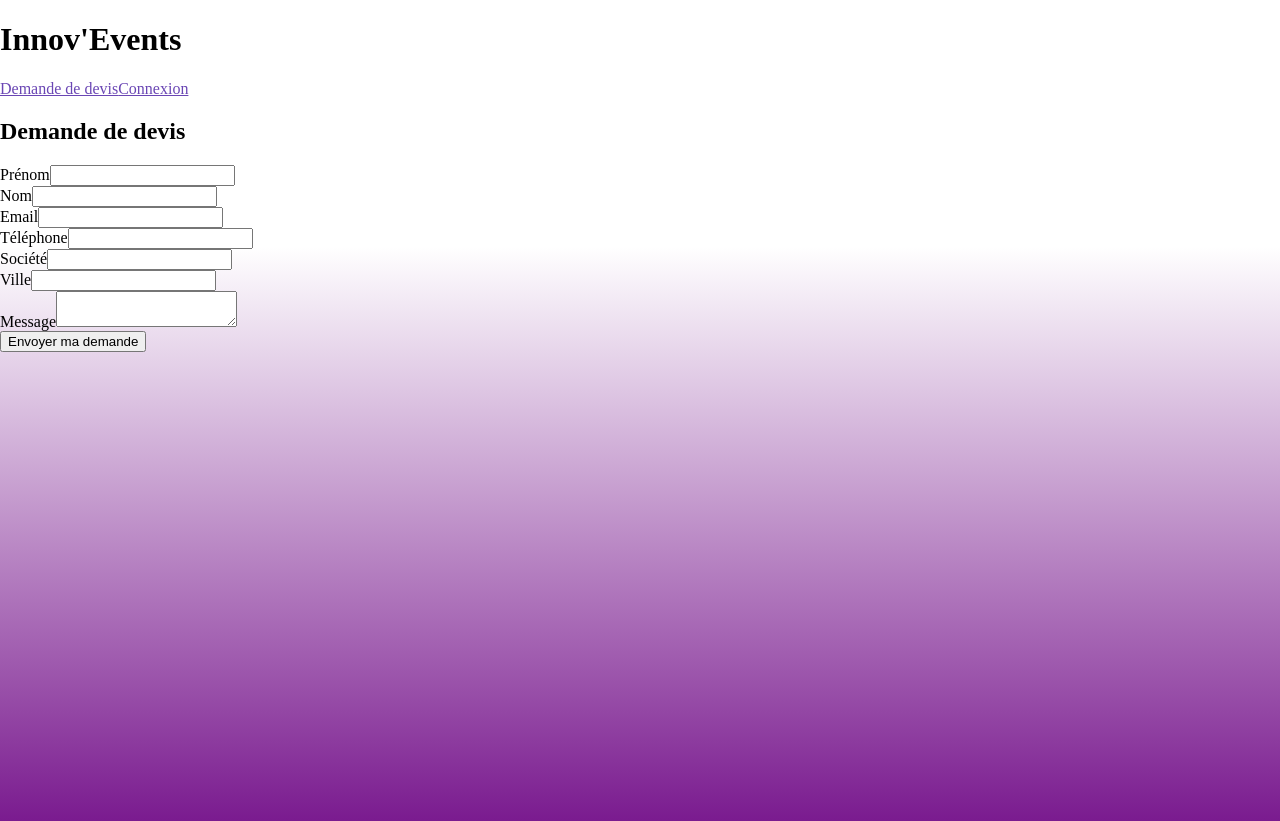
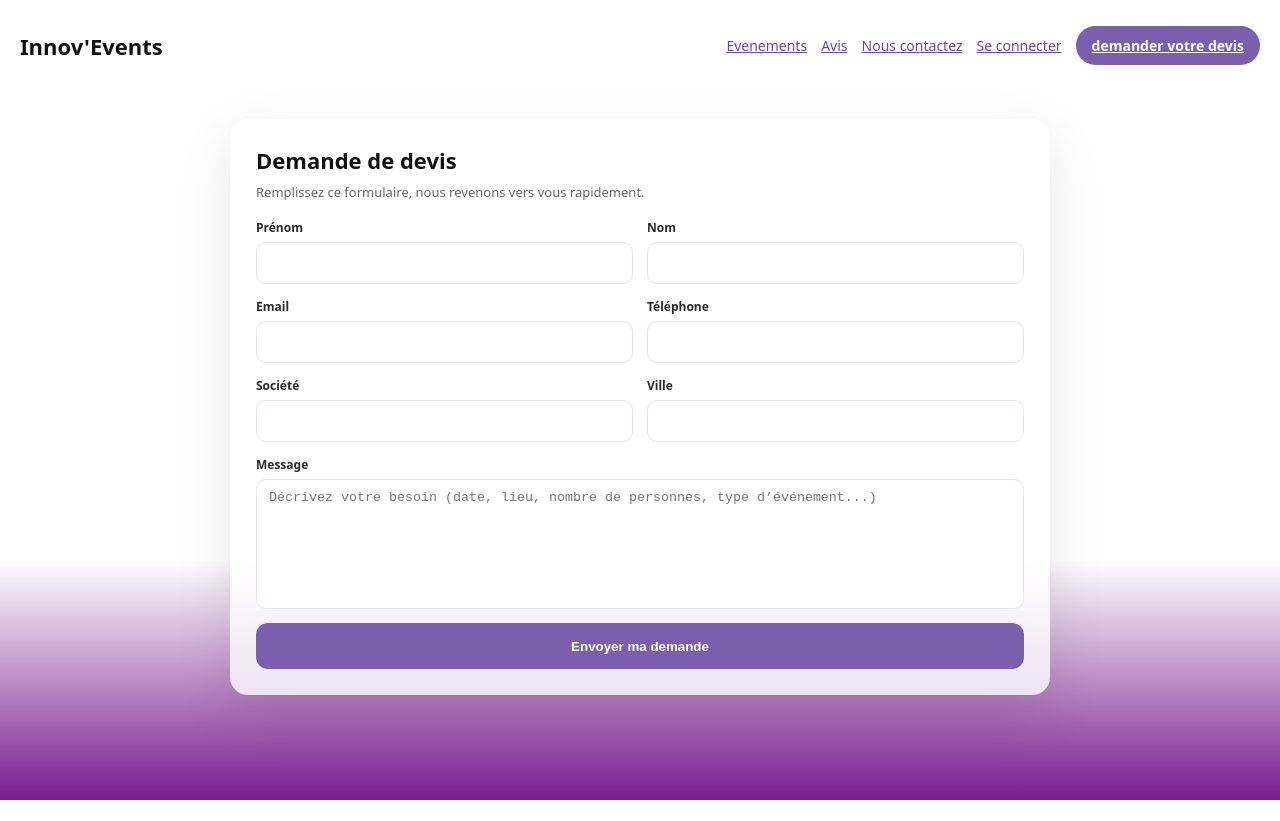
Before and after one commit to phiho1983/innovevents, a React (Vite) app: page /demande-de-devis in a window 1280 px wide. After the commit the page ends 800 px from the top, so only its background shows below. Built offline with nearby package versions, Linux system fonts and the light colour scheme; no server answers.

Commit message:
front login+signin+devis 15/02

```diff
--- a/src/App.jsx
+++ b/src/App.jsx
@@ -2,6 +2,7 @@ import { Routes, Route, Navigate } from "react-router-dom";
 import HomePage from "./pages/HomePage";
 import QuoteRequestPage from "./pages/QuoteRequestPage";
 import LoginPage from "./pages/LoginPage";
+import SignupPage from "./pages/SignupPage";
 
 export default function App() {
   return (
@@ -9,6 +10,8 @@ export default function App() {
       <Route path="/" element={<HomePage />} />
       <Route path="/demande-de-devis" element={<QuoteRequestPage />} />
       <Route path="/login" element={<LoginPage />} />
+      <Route path="/signup" element={<SignupPage />} />
+
       <Route path="*" element={<Navigate to="/" replace />} />
     </Routes>
   );
--- a/src/components/Navbar.jsx
+++ b/src/components/Navbar.jsx
@@ -3,18 +3,23 @@ import { Link } from "react-router-dom";
 export default function Navbar() {
   return (
     <header className="navbar">
-      <div className="brand">Innov&apos;Events</div>
+      <div className="container navbarInner">
+        {/* Recharge la page et revient à Home */}
+        <a href="/" className="brandBtn">Innov&apos;Events</a>
 
         <nav className="navlinks">
-        <a href="#events" className="underline">Evenements</a>
-        <a href="#avis" className="underline">Avis</a>
-        <a href="#contact" className="underline">Nous contactez</a>
+          {/* IMPORTANT: depuis /login ou /signup, #events tout seul ne marche pas -> /#events */}
+          <a href="/#events" className="underline">Evenements</a>
+          <a href="/#avis" className="underline">Avis</a>
+          <a href="/#contact" className="underline">Nous contactez</a>
+
           <Link to="/login" className="underline">Se connecter</Link>
 
           <Link to="/demande-de-devis" className="btn">
             demander votre devis
           </Link>
         </nav>
+      </div>
     </header>
   );
 }
--- /dev/null
+++ b/src/components/auth/AuthForm.jsx
@@ -0,0 +1,124 @@
+import { useEffect, useMemo, useState } from "react";
+
+/**
+ * AuthForm — composant réutilisable
+ * props:
+ * - title, subtitle
+ * - fields: [{ name, label, type?, required?, autoComplete?, placeholder? }]
+ * - submitLabel
+ * - onSubmit: async (values) => void
+ * - validate: (values) => string|null
+ * - footer: ReactNode
+ * - initialValues?: object (ex: { username: "phi" })
+ */
+export default function AuthForm({
+  title,
+  subtitle,
+  fields,
+  submitLabel = "Valider",
+  onSubmit,
+  validate,
+  footer,
+  initialValues,
+}) {
+  // Valeurs par défaut basées sur fields
+  const defaultValues = useMemo(
+    () => Object.fromEntries(fields.map((f) => [f.name, ""])),
+    [fields]
+  );
+
+  // Init : default + initialValues (sans oublier les champs manquants)
+  const [values, setValues] = useState(() => ({
+    ...defaultValues,
+    ...(initialValues || {}),
+  }));
+
+  const [err, setErr] = useState(null);
+  const [loading, setLoading] = useState(false);
+
+  // Si fields / initialValues changent (ex: nav signup -> login), on resynchronise intelligemment
+  useEffect(() => {
+    setValues((prev) => ({
+      ...defaultValues,
+      ...prev, // garde ce que l'utilisateur a tapé si même champ
+      ...(initialValues || {}), // mais applique preset (ex username)
+    }));
+    // eslint-disable-next-line react-hooks/exhaustive-deps
+  }, [defaultValues, initialValues]);
+
+  function set(name, value) {
+    setValues((p) => ({ ...p, [name]: value }));
+  }
+
+  async function handleSubmit(e) {
+    e.preventDefault();
+    setErr(null);
+
+    const msg = validate?.(values);
+    if (msg) {
+      setErr(msg);
+      return;
+    }
+
+    try {
+      setLoading(true);
+      await onSubmit?.(values);
+    } catch (e) {
+      setErr(e?.message || "Erreur");
+    } finally {
+      setLoading(false);
+    }
+  }
+
+  return (
+    <div style={{ padding: 24, maxWidth: 520, margin: "0 auto" }}>
+      {title && <h2 style={{ margin: 0 }}>{title}</h2>}
+      {subtitle && <p style={{ marginTop: 8, color: "#555" }}>{subtitle}</p>}
+
+      <form onSubmit={handleSubmit} style={{ display: "grid", gap: 10, marginTop: 16 }}>
+        {fields.map((f) => (
+          <div key={f.name} style={{ display: "grid", gap: 6 }}>
+            <label htmlFor={f.name} style={{ fontWeight: 700, fontSize: 12 }}>
+              {f.label}
+            </label>
+            <input
+              id={f.name}
+              type={f.type || "text"}
+              value={values[f.name] ?? ""}
+              onChange={(e) => set(f.name, e.target.value)}
+              required={f.required !== false}
+              autoComplete={f.autoComplete}
+              placeholder={f.placeholder}
+              disabled={loading}
+              style={{
+                height: 42,
+                borderRadius: 10,
+                border: "1px solid #ddd",
+                padding: "0 12px",
+                outline: "none",
+                opacity: loading ? 0.8 : 1,
+              }}
+            />
+          </div>
+        ))}
+
+        {err && <p style={{ color: "crimson", margin: 0, fontSize: 12 }}>{err}</p>}
+
+        <button
+          type="submit"
+          disabled={loading}
+          style={{
+            height: 44,
+            borderRadius: 12,
+            cursor: loading ? "not-allowed" : "pointer",
+            opacity: loading ? 0.8 : 1,
+          }}
+        >
+          {loading ? "..." : submitLabel}
+        </button>
+
+        {footer ? <div style={{ marginTop: 6 }}>{footer}</div> : null}
+      </form>
+    </div>
+  );
+}
--- a/src/index.css
+++ b/src/index.css
@@ -11,68 +11,84 @@
   --radius: 18px;
 }
 
-* {
-  box-sizing: border-box;
-}
-
+* { box-sizing: border-box; }
 
 html, body {
-  height: auto;        /* ✅ pas 100% */
+  height: auto;
   min-height: 100%;
 }
 
-#root {
-  min-height: 100vh;   /* ✅ l’app prend au moins l’écran */
-}
+#root { min-height: 100vh; }
 
 body {
   margin: 0;
-
-  /* ✅ fond accroché à la page (scroll) */
-  background: linear-gradient(to top, #7a1b8f 0%, #ffffff 70%);
+  background: linear-gradient(to top, #7a1b8f 0%, #ffffff 30%);
   background-repeat: no-repeat;
   background-attachment: scroll;
-
-  /* ✅ très important: que le dégradé couvre toute la hauteur de la page */
   background-size: 100% 100%;
-}
-/* Utilitaires simples */
-a {
-  color: inherit;
-  text-decoration: none;
-}
-a.underline,
-.navlinks a {
-  text-decoration: underline;
-  color: #6a46b4;
-}
-a:hover {
-  opacity: 0.9;
+  color: var(--text);
+  font-family: system-ui, -apple-system, Segoe UI, Roboto, Arial, sans-serif;
 }
 
-/* Layout */
+/* Liens */
+a { color: inherit; text-decoration: none; }
+a.underline,
+.navlinks a { text-decoration: underline; color: #6a46b4; }
+a:hover { opacity: 0.9; }
+
+/* Layout container (UNE SEULE FOIS) */
 .container {
-  width: min(1100px, 100%);
+  width: min(1300px, 100%);
   margin: 0 auto;
-  padding: 0 24px;
+  padding: 0 20px;
 }
-
 
 /* =============== */
 /* Navbar          */
 /* =============== */
 .navbar {
+  width: 100%;
+  padding: 26px 0;
+}
+
+/* Conteneur interne navbar */
+.navbarInner {
   display: flex;
   align-items: center;
   justify-content: space-between;
   gap: 16px;
-  padding: 26px 0;
 }
 
+/* Logo (si c’est un Link) */
 .brand {
   font-size: 20px;
-  font-weight: 800;
+  font-weight: 900;
   letter-spacing: 0.5px;
+  cursor: pointer;
+  display: inline-flex;
+  align-items: center;
+  gap: 10px;
+}
+.brand:hover { opacity: 0.85; }
+.brand:focus-visible {
+  outline: 2px solid #7a63c9;
+  outline-offset: 4px;
+  border-radius: 8px;
+}
+
+/* Logo (si c’est un <a href="/">) */
+.brandBtn {
+  font-size: 22px;
+  font-weight: 900;
+  cursor: pointer;
+  text-decoration: none;
+  color: inherit;
+}
+.brandBtn:hover { opacity: 0.85; }
+.brandBtn:focus-visible {
+  outline: 2px solid #7a63c9;
+  outline-offset: 4px;
+  border-radius: 8px;
 }
 
 .navlinks {
@@ -95,9 +111,7 @@ a:hover {
   border: none;
   cursor: pointer;
 }
-.btn:hover {
-  filter: brightness(0.95);
-}
+.btn:hover { filter: brightness(0.95); }
 
 .btn-soft {
   display: inline-block;
@@ -108,9 +122,8 @@ a:hover {
   font-weight: 700;
   border: 1px solid #e3e3e3;
 }
-.navlinks .btn {
-  color: #fff !important;
-}
+
+.navlinks .btn { color: #fff !important; }
 
 /* =============== */
 /* Hero            */
@@ -121,9 +134,11 @@ a:hover {
   gap: 36px;
   align-items: center;
   padding: 10px 0 28px;
-  margin-top: 150px; /* essaye 24, 32, 40 */
+
+  /* ⚠️ tes valeurs étaient énormes */
+  margin-top: 40px;
   padding-top: 30px;
-  margin-bottom: 100px;
+  margin-bottom: 80px;
 }
 
 .hero-title {
@@ -131,7 +146,6 @@ a:hover {
   line-height: 1.03;
   font-weight: 900;
   margin: 0 0 14px;
-
 }
 
 .hero-sub {
@@ -139,16 +153,16 @@ a:hover {
   color: var(--muted);
   line-height: 1.8;
   max-width: 360px;
-  text-align: center; /* comme ton wireframe */
-  margin-top: 50px;
-  margin-left: 150px;
+  text-align: center;
+  margin-top: 24px;
+  margin-left: 0; /* ✅ évite le décalage bizarre */
 }
 
 .hero-actions {
   display: flex;
   gap: 12px;
   flex-wrap: wrap;
-  margin-top: 50px;
+  margin-top: 24px;
 }
 
 .hero-image {
@@ -164,17 +178,10 @@ a:hover {
   display: block;
 }
 
-/* Responsive */
 @media (max-width: 900px) {
-  .hero {
-    grid-template-columns: 1fr;
-  }
-  .hero-title {
-    font-size: 42px;
-  }
-  .hero-image img {
-    height: 280px;
-  }
+  .hero { grid-template-columns: 1fr; }
+  .hero-title { font-size: 42px; }
+  .hero-image img { height: 280px; }
 }
 
 /* =============== */
@@ -200,54 +207,27 @@ a:hover {
   display: block;
 }
 
-.m1 {
-  grid-column: 2 / 4;
-  height: 220px;
-}
-.m2 {
-  height: 190px;
-  align-self: end;
-}
-.m3 {
-  height: 150px;
-  align-self: end;
-}
-.m4 {
-  height: 170px;
-  align-self: end;
-}
-.m5 {
-  grid-column: 2 / 4;
-  height: 220px;
-}
+.m1 { grid-column: 2 / 4; height: 220px; }
+.m2 { height: 190px; align-self: end; }
+.m3 { height: 150px; align-self: end; }
+.m4 { height: 170px; align-self: end; }
+.m5 { grid-column: 2 / 4; height: 220px; }
 
 @media (max-width: 900px) {
-  .mosaic {
-    grid-template-columns: 1fr;
-  }
-  .m1,
-  .m5 {
-    grid-column: auto;
-    height: 220px;
-  }
-  .m2,
-  .m3,
-  .m4 {
-    height: 200px;
-  }
+  .mosaic { grid-template-columns: 1fr; }
+  .m1, .m5 { grid-column: auto; height: 220px; }
+  .m2, .m3, .m4 { height: 200px; }
 }
 
 /* =============== */
-/* Footer (violet en bas) */
+/* Footer          */
 /* =============== */
-/* Le violet "part du bas" vers le haut */
 .footer-bg {
   margin-top: 70px;
   background: linear-gradient(to top, var(--violet), var(--violet2), #ffffff);
   padding: 44px 0 26px;
 }
 
-/* Carte blanche semi-transparente dans le footer (propre) */
 .footer-card {
   background: rgba(255, 255, 255, 0.78);
   backdrop-filter: blur(6px);
@@ -255,7 +235,6 @@ a:hover {
   padding: 26px;
 }
 
-/* Grille footer */
 .footer-grid {
   display: grid;
   grid-template-columns: 280px 1fr;
@@ -281,11 +260,8 @@ a:hover {
   font-size: 12px;
   color: #444;
   margin: 0 0 8px;
-  text-decoration: none;
 }
-.footer-link:hover {
-  text-decoration: underline;
-}
+.footer-link:hover { text-decoration: underline; }
 
 .footer-bottom {
   display: flex;
@@ -298,25 +274,168 @@ a:hover {
 }
 
 @media (max-width: 900px) {
-  .footer-grid {
-    grid-template-columns: 1fr;
-  }
-  .footer-cols {
-    grid-template-columns: 1fr 1fr;
-  }
+  .footer-grid { grid-template-columns: 1fr; }
+  .footer-cols { grid-template-columns: 1fr 1fr; }
 }
 
-.container {
-  max-width: 1300px;   /* élargis si tu veux: 1360px */
-  margin: 0 auto;
-  padding: 0 20px;     /* marges gauche/droite */
+/* =============== */
+/* Auth (Login/Signup) */
+/* =============== */
+.authPage {
+  min-height: calc(100vh - 90px); /* ✅ garde place navbar */
+  display: grid;
+  place-items: center;
+  padding: 24px;
+  background: transparent; /* ✅ garde ton dégradé global */
 }
 
+.authCard {
+  width: min(420px, 100%);
+  background: #fff;
+  border-radius: 18px;
+  box-shadow: 0 20px 60px rgba(0, 0, 0, 0.12);
+  padding: 24px;
+}
+
+.authTitle { margin: 0; font-size: 22px; font-weight: 900; }
+.authSubtitle { margin: 8px 0 16px; font-size: 13px; color: #666; }
+
+.authForm { display: grid; gap: 12px; }
+
+.authField { display: grid; gap: 6px; }
+.authLabel { font-size: 12px; font-weight: 800; color: #2a2a2a; }
+
+.authInput {
+  height: 42px;
+  border-radius: 10px;
+  border: 1px solid #e7e1f2;
+  padding: 0 12px;
+  outline: none;
+}
+.authInput:focus {
+  border-color: #8b6fd6;
+  box-shadow: 0 0 0 3px rgba(139, 111, 214, 0.18);
+}
+
+.authError { margin: 0; font-size: 12px; color: crimson; }
+
+.authBtn {
+  height: 44px;
+  border-radius: 12px;
+  border: none;
+  background: #7a63c9;
+  color: #fff;
+  font-weight: 900;
+  cursor: pointer;
+}
+.authBtn:disabled { opacity: 0.75; cursor: not-allowed; }
+
+.authFooter { margin-top: 4px; font-size: 12px; color: #444; }
+.authFooter a {
+  text-decoration: underline;
+  color: #6a46b4;
+  font-weight: 800;
+}
+
+
+.authLink { color: #7a63c9; font-weight: 800; text-decoration: underline; }
+
+/* Optionnel: placeholder */
 .hero-placeholder {
   width: 100%;
   height: 500px;
   border-radius: 26px;
-  background: #a68dd7; /* beige/violet pastel */
+  background: #a68dd7;
   border: 1px solid rgba(0,0,0,0.08);
   box-shadow: 0 25px 60px rgba(0,0,0,0.12);
 }
+
+
+
+/* =============== */
+/* Quote Request   */
+/* =============== */
+.quoteWrap {
+  margin: 28px auto 70px;
+  max-width: 820px;
+  background: rgba(255, 255, 255, 0.78);
+  backdrop-filter: blur(6px);
+  border-radius: 18px;
+  padding: 26px;
+  box-shadow: 0 18px 55px rgba(0, 0, 0, 0.10);
+}
+
+.quoteTitle {
+  margin: 0;
+  font-size: 22px;
+  font-weight: 900;
+}
+
+.quoteSub {
+  margin: 8px 0 18px;
+  font-size: 13px;
+  color: #666;
+}
+
+.quoteForm {
+  display: grid;
+  gap: 14px;
+}
+
+.quoteGrid2 {
+  display: grid;
+  grid-template-columns: 1fr 1fr;
+  gap: 14px;
+}
+
+@media (max-width: 700px) {
+  .quoteGrid2 {
+    grid-template-columns: 1fr;
+  }
+}
+
+.quoteField {
+  display: grid;
+  gap: 6px;
+}
+
+.quoteLabel {
+  font-size: 12px;
+  font-weight: 800;
+  color: #2a2a2a;
+}
+
+.quoteInput {
+  height: 42px;
+  border-radius: 10px;
+  border: 1px solid #e7e1f2;
+  padding: 0 12px;
+  outline: none;
+  background: #fff;
+}
+
+.quoteInput:focus {
+  border-color: #8b6fd6;
+  box-shadow: 0 0 0 3px rgba(139, 111, 214, 0.18);
+}
+
+.quoteTextarea {
+  height: 130px;
+  border-radius: 10px;
+  border: 1px solid #e7e1f2;
+  padding: 10px 12px;
+  outline: none;
+  resize: none;
+  background: #fff;
+}
+
+.quoteTextarea:focus {
+  border-color: #8b6fd6;
+  box-shadow: 0 0 0 3px rgba(139, 111, 214, 0.18);
+}
+
+.quoteBtn {
+  width: 100%;
+  height: 46px;
+  border-radius: 12px;
+}
--- a/src/pages/LoginPage.jsx
+++ b/src/pages/LoginPage.jsx
@@ -1,40 +1,48 @@
-import { useState } from "react";
-import { useNavigate } from "react-router-dom";
+import { Link, useNavigate } from "react-router-dom";
 import { useAuth } from "../auth/useAuth";
+import AuthForm from "../components/auth/AuthForm";
+import Navbar from "../components/Navbar";
 
 export default function LoginPage() {
   const { login } = useAuth();
   const nav = useNavigate();
-  const [username, setUsername] = useState("");
-  const [password, setPassword] = useState("");
-  const [err, setErr] = useState(null);
-
-  async function onSubmit(e) {
-    e.preventDefault();
-    setErr(null);
-    try {
-      // login() renvoie l'user (grâce à /api/me)
-      const user = await login(username, password);
-      nav(user?.is_staff ? "/admin" : "/client", { replace: true });
-    } catch (e) {
-      setErr(e?.message || "Erreur de connexion");
-    }
-  }
 
   return (
-    <div style={{ marginTop: 24 }}>
-      <h3>Connexion</h3>
-      <form onSubmit={onSubmit} style={{ display: "grid", gap: 8, maxWidth: 320 }}>
-        <label>Username</label>
-        <input value={username} onChange={(e) => setUsername(e.target.value)} />
+    <>
+      <Navbar />
 
-        <label>Mot de passe</label>
-        <input type="password" value={password} onChange={(e) => setPassword(e.target.value)} />
-
-        {err && <p style={{ color: "crimson" }}>{err}</p>}
-
-        <button type="submit">Se connecter</button>
-      </form>
-    </div>
+      <AuthForm
+        title="Connexion"
+        subtitle="Connectez-vous à votre compte."
+        submitLabel="Se connecter"
+        fields={[
+          { name: "username", label: "Username", autoComplete: "username" },
+          {
+            name: "password",
+            label: "Mot de passe",
+            type: "password",
+            autoComplete: "current-password",
+          },
+        ]}
+        validate={(v) => {
+          if (!v.username?.trim() || !v.password) {
+            return "Veuillez saisir votre username et votre mot de passe.";
+          }
+          return null;
+        }}
+        onSubmit={async (v) => {
+          const user = await login(v.username.trim(), v.password);
+          nav(user?.is_staff ? "/admin" : "/client", { replace: true });
+        }}
+        footer={
+          <p style={{ fontSize: 12, margin: 0 }}>
+            Pas de compte ?{" "}
+            <Link to="/signup" style={{ fontWeight: 700 }}>
+              Créer un compte
+            </Link>
+          </p>
+        }
+      />
+    </>
   );
 }
--- a/src/pages/QuoteRequestPage.jsx
+++ b/src/pages/QuoteRequestPage.jsx
@@ -1,5 +1,5 @@
 import { useState } from "react";
-import { Link } from "react-router-dom";
+import Navbar from "../components/Navbar";
 
 export default function QuoteRequestPage() {
   const [form, setForm] = useState({
@@ -19,32 +19,23 @@ export default function QuoteRequestPage() {
 
   function onSubmit(e) {
     e.preventDefault();
-    // TODO: brancher API (POST /api/prospects/)
     console.log("submit", form);
     alert("Demande envoyée (mock)");
   }
 
   return (
-    <div className="min-h-screen bg-white text-black">
-      {/* Header */}
-      <header className="mx-auto flex max-w-5xl items-center justify-between px-6 py-8">
-        <h1 className="text-2xl font-bold">Innov&apos;Events</h1>
+    <>
+      <Navbar />
 
-        <nav className="flex items-center gap-4 text-sm">
-          <Link className="text-purple-700 underline" to="/demande-de-devis">
-            Demande de devis
-          </Link>
-          <Link className="text-purple-700 underline" to="/login">
-            Connexion
-          </Link>
-        </nav>
-      </header>
+      <main className="container">
+        <div className="quoteWrap">
+          <h2 className="quoteTitle">Demande de devis</h2>
+          <p className="quoteSub">
+            Remplissez ce formulaire, nous revenons vers vous rapidement.
+          </p>
 
-      {/* Form */}
-      <main className="mx-auto max-w-3xl px-6 pb-16">
-        <h2 className="mb-6 text-lg font-bold">Demande de devis</h2>
-
-        <form onSubmit={onSubmit} className="space-y-5">
+          <form onSubmit={onSubmit} className="quoteForm">
+            <div className="quoteGrid2">
               <Field label="Prénom">
                 <Input name="first_name" value={form.first_name} onChange={onChange} />
               </Field>
@@ -52,7 +43,9 @@ export default function QuoteRequestPage() {
               <Field label="Nom">
                 <Input name="last_name" value={form.last_name} onChange={onChange} />
               </Field>
+            </div>
 
+            <div className="quoteGrid2">
               <Field label="Email">
                 <Input name="email" type="email" value={form.email} onChange={onChange} />
               </Field>
@@ -60,7 +53,9 @@ export default function QuoteRequestPage() {
               <Field label="Téléphone">
                 <Input name="phone" value={form.phone} onChange={onChange} />
               </Field>
+            </div>
 
+            <div className="quoteGrid2">
               <Field label="Société">
                 <Input name="company" value={form.company} onChange={onChange} />
               </Field>
@@ -68,43 +63,37 @@ export default function QuoteRequestPage() {
               <Field label="Ville">
                 <Input name="city" value={form.city} onChange={onChange} />
               </Field>
+            </div>
 
             <Field label="Message">
               <textarea
                 name="message"
                 value={form.message}
                 onChange={onChange}
-              className="h-28 w-full resize-none rounded-lg border border-black/10 bg-white px-4 py-3 text-sm outline-none focus:border-black/20"
+                className="quoteTextarea"
+                placeholder="Décrivez votre besoin (date, lieu, nombre de personnes, type d’événement...)"
               />
             </Field>
 
-          <button
-            type="submit"
-            className="mt-2 w-full rounded-xl bg-black/10 py-3 text-sm font-medium text-black transition hover:bg-black/15"
-          >
+            <button type="submit" className="btn quoteBtn">
               Envoyer ma demande
             </button>
           </form>
+        </div>
       </main>
-    </div>
+    </>
   );
 }
 
-/** Petits composants pour garder le JSX propre */
 function Field({ label, children }) {
   return (
-    <div>
-      <label className="mb-2 block text-sm font-bold">{label}</label>
+    <div className="quoteField">
+      <label className="quoteLabel">{label}</label>
       {children}
     </div>
   );
 }
 
 function Input(props) {
-  return (
-    <input
-      {...props}
-      className="w-full rounded-lg border border-black/10 bg-white px-4 py-3 text-sm outline-none focus:border-black/20"
-    />
-  );
+  return <input {...props} className="quoteInput" />;
 }
--- /dev/null
+++ b/src/pages/SignupPage.jsx
@@ -0,0 +1,43 @@
+import { Link, useNavigate } from "react-router-dom";
+import AuthForm from "../components/auth/AuthForm";
+import Navbar from "../components/Navbar";
+
+export default function SignupPage() {
+  const nav = useNavigate();
+
+  return (
+    <>
+      <Navbar />
+
+      <div className="container">
+        <AuthForm
+          title="Créer un compte"
+          subtitle="Inscrivez-vous puis connectez-vous."
+          submitLabel="Inscription"
+          fields={[
+            { name: "email", label: "Email", type: "email", autoComplete: "email" },
+            { name: "username", label: "Username", autoComplete: "username" },
+            { name: "password", label: "Mot de passe", type: "password", autoComplete: "new-password" },
+            { name: "password2", label: "Confirmer le mot de passe", type: "password", autoComplete: "new-password" },
+          ]}
+          validate={(v) => {
+            if (v.password !== v.password2) return "Les mots de passe ne correspondent pas.";
+            return null;
+          }}
+          onSubmit={async (v) => {
+            console.log("SIGNUP mock:", v);
+            nav("/login", { replace: true });
+          }}
+          footer={
+            <p style={{ fontSize: 12, margin: 0 }}>
+              Vous avez déjà un compte ?{" "}
+              <Link to="/login" style={{ fontWeight: 700 }}>
+                Se connecter
+              </Link>
+            </p>
+          }
+        />
+      </div>
+    </>
+  );
+}
```
Also changed, not shown: src/components/Footer/Footer.css (+4 -4 lines). Lines whose indentation alone changed are shown as unchanged.
